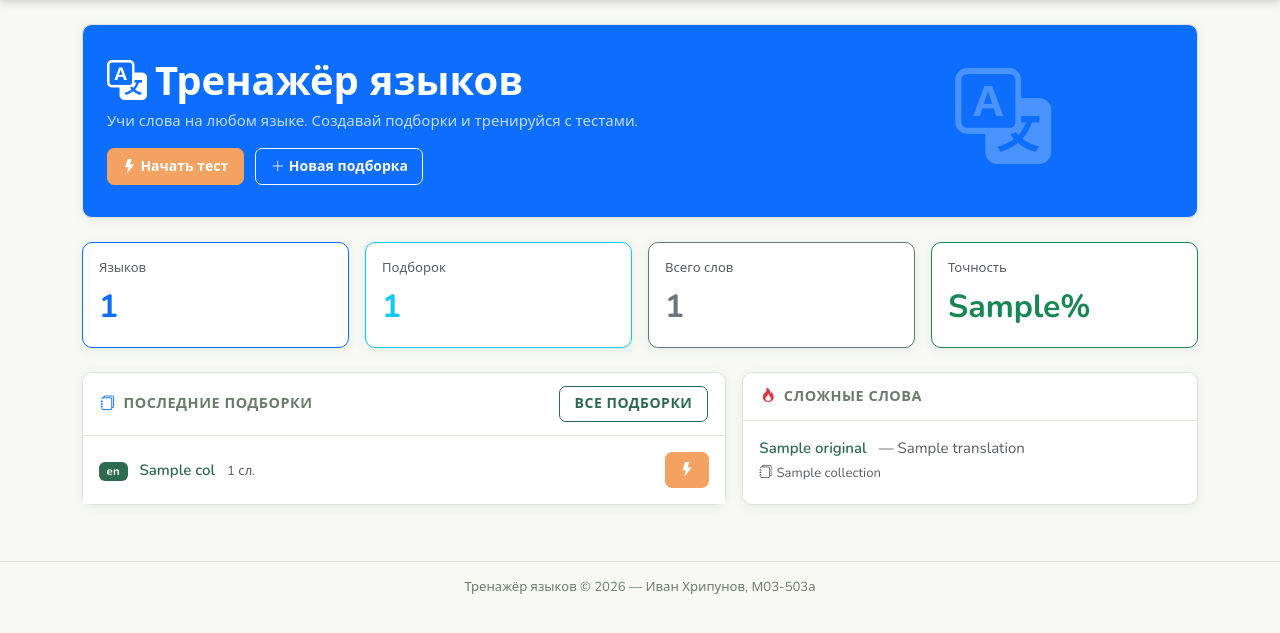
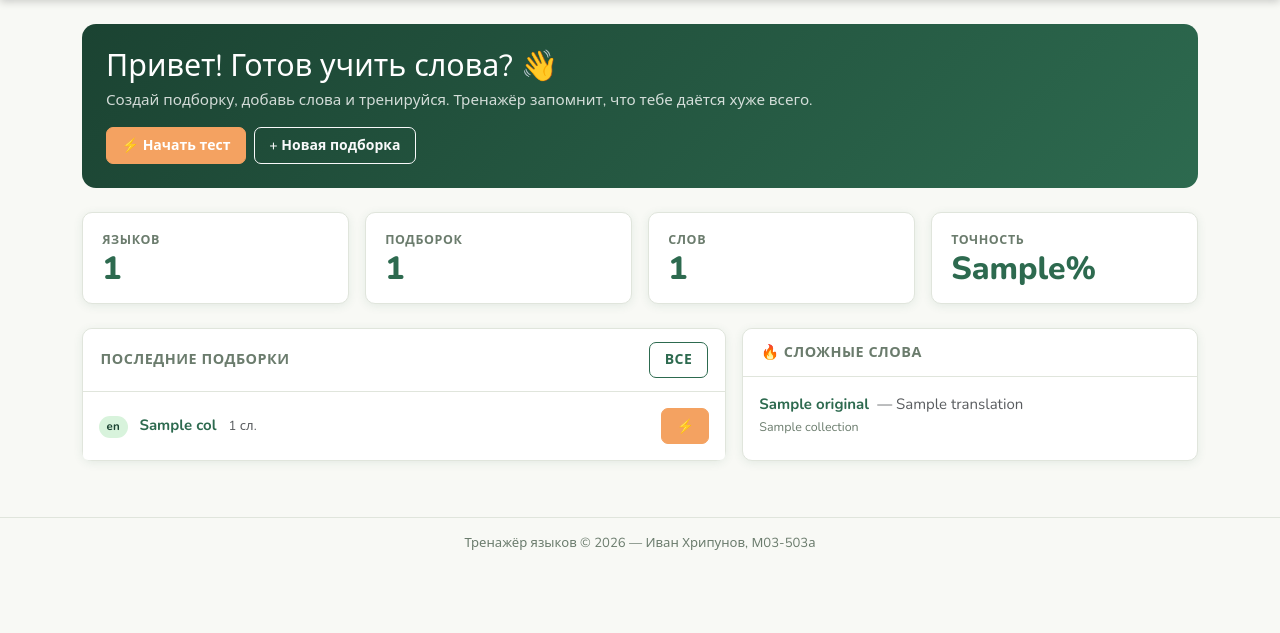
Before and after one commit to ivkhripunov/english_trainer, a Django app: template trainer/templates/trainer/index.html in a window 1280 px wide. Shown: the part 59-692 px from the top of the page. Run offline with Django 3.2, Linux system fonts and the light colour scheme; the template is opened without the code that fills it: most values are stand-ins (such as "Sample title", 1, 10 or a date in 2020).

Commit message:
refactor: redesign home page with hero block and stat cards

```diff
--- a/trainer/templates/trainer/index.html
+++ b/trainer/templates/trainer/index.html
@@ -2,53 +2,53 @@
 {% block title %}Тренажёр языков — Главная{% endblock %}
 
 {% block content %}
-<!-- Герой -->
-<div class="card bg-primary text-white p-4 mb-4">
+
+<div class="hero-card p-4 mb-4">
     <div class="row align-items-center">
-        <div class="col-md-8">
-            <h1 class="fw-bold mb-1">
-                <i class="bi bi-translate me-2"></i>Тренажёр языков
+        <div class="col-md-9">
+            <h1 class="fw-800 mb-1" style="font-size:1.9rem;">
+                Привет! Готов учить слова? 👋
             </h1>
-            <p class="mb-3 opacity-75">
-                Учи слова на любом языке. Создавай подборки и тренируйся с тестами.
+            <p class="mb-3" style="opacity:.8; font-size:.95rem;">
+                Создай подборку, добавь слова и тренируйся. Тренажёр запомнит, что тебе даётся хуже всего.
             </p>
-            <a href="{% url 'quiz_start' %}" class="btn btn-warning btn-lg fw-bold me-2">
-                <i class="bi bi-lightning-fill me-1"></i>Начать тест
+            <div class="d-flex gap-2 flex-wrap">
+                <a href="{% url 'quiz_start' %}" class="btn btn-warning">
+                    ⚡ Начать тест
                 </a>
-            <a href="{% url 'collection_create' %}" class="btn btn-outline-light btn-lg">
-                <i class="bi bi-plus-lg me-1"></i>Новая подборка
+                <a href="{% url 'collection_create' %}"
+                   class="btn btn-outline-light btn-sm" style="font-weight:600;">
+                    + Новая подборка
                 </a>
             </div>
-        <div class="col-md-4 text-center d-none d-md-block">
-            <i class="bi bi-translate" style="font-size: 6rem; opacity: .25;"></i>
         </div>
     </div>
 </div>
 
 <!-- Статистика -->
 <div class="row g-3 mb-4">
-    <div class="col-sm-3">
-        <div class="card stat-card border-primary h-100 p-3">
-            <div class="text-muted small mb-1">Языков</div>
-            <div class="fs-2 fw-bold text-primary">{{ total_languages }}</div>
+    <div class="col-6 col-md-3">
+        <div class="stat-block">
+            <div class="stat-label">Языков</div>
+            <div class="stat-value">{{ total_languages }}</div>
         </div>
     </div>
-    <div class="col-sm-3">
-        <div class="card stat-card border-info h-100 p-3">
-            <div class="text-muted small mb-1">Подборок</div>
-            <div class="fs-2 fw-bold text-info">{{ total_collections }}</div>
+    <div class="col-6 col-md-3">
+        <div class="stat-block">
+            <div class="stat-label">Подборок</div>
+            <div class="stat-value">{{ total_collections }}</div>
         </div>
     </div>
-    <div class="col-sm-3">
-        <div class="card stat-card border-secondary h-100 p-3">
-            <div class="text-muted small mb-1">Всего слов</div>
-            <div class="fs-2 fw-bold text-secondary">{{ total_words }}</div>
+    <div class="col-6 col-md-3">
+        <div class="stat-block">
+            <div class="stat-label">Слов</div>
+            <div class="stat-value">{{ total_words }}</div>
         </div>
     </div>
-    <div class="col-sm-3">
-        <div class="card stat-card border-success h-100 p-3">
-            <div class="text-muted small mb-1">Точность</div>
-            <div class="fs-2 fw-bold text-success">{{ overall_accuracy }}%</div>
+    <div class="col-6 col-md-3">
+        <div class="stat-block">
+            <div class="stat-label">Точность</div>
+            <div class="stat-value">{{ overall_accuracy }}%</div>
         </div>
     </div>
 </div>
@@ -57,82 +57,76 @@
     <!-- Последние подборки -->
     <div class="col-md-7">
         <div class="card h-100">
-            <div class="card-header bg-white d-flex justify-content-between align-items-center">
-                <span><i class="bi bi-journals me-2 text-primary"></i>Последние подборки</span>
-                <a href="{% url 'collection_list' %}" class="btn btn-sm btn-outline-primary">
-                    Все подборки
-                </a>
+            <div class="card-header d-flex justify-content-between align-items-center">
+                <span>Последние подборки</span>
+                <a href="{% url 'collection_list' %}"
+                   class="btn btn-outline-primary btn-sm">Все</a>
             </div>
-            <div class="card-body p-0">
             {% if recent_collections %}
             <ul class="list-group list-group-flush">
                 {% for col in recent_collections %}
-                    <li class="list-group-item d-flex justify-content-between align-items-center py-3">
+                <li class="list-group-item d-flex justify-content-between align-items-center py-3 px-3">
                     <div>
-                            <span class="badge bg-primary me-2">{{ col.language }}</span>
+                        <span class="lang-pill me-2">{{ col.language }}</span>
                         <a href="{% url 'collection_detail' col.pk %}"
-                               class="fw-semibold text-decoration-none">
+                           class="fw-700 text-decoration-none" style="font-weight:700;">
                             {{ col.name }}
                         </a>
-                            <span class="text-muted ms-2 small">
+                        <span class="text-muted ms-2" style="font-size:.82rem;">
                             {{ col.word_count }} сл.
                         </span>
                     </div>
                     <a href="{% url 'quiz_start' %}?collection={{ col.pk }}"
-                           class="btn btn-sm btn-warning">
-                            <i class="bi bi-lightning-fill"></i>
-                        </a>
+                       class="btn btn-warning btn-sm">⚡</a>
                 </li>
                 {% endfor %}
             </ul>
             {% else %}
-                <div class="text-center text-muted py-4">
-                    <i class="bi bi-journals fs-2 d-block mb-2"></i>
+            <div class="empty-state">
+                <i class="bi bi-journals"></i>
                 Подборок пока нет.
                 <a href="{% url 'collection_create' %}">Создать первую!</a>
             </div>
             {% endif %}
         </div>
     </div>
-    </div>
 
     <!-- Сложные слова -->
     <div class="col-md-5">
         <div class="card h-100">
-            <div class="card-header bg-white">
-                <i class="bi bi-fire me-2 text-danger"></i>Сложные слова
-            </div>
-            <div class="card-body p-0">
+            <div class="card-header">🔥 Сложные слова</div>
             {% if hardest_words %}
             <ul class="list-group list-group-flush">
                 {% for word in hardest_words %}
-                    <li class="list-group-item py-3">
-                        <div class="d-flex justify-content-between">
+                <li class="list-group-item px-3 py-3">
+                    <div class="d-flex justify-content-between align-items-start">
                         <div>
                             <a href="{% url 'word_detail' word.pk %}"
-                                   class="fw-semibold text-decoration-none">
+                               class="fw-700 text-decoration-none" style="font-weight:700;">
                                 {{ word.original }}
                             </a>
-                                <span class="text-muted ms-2">— {{ word.translation }}</span>
-                            </div>
-                            <span class="badge bg-{{ word.accuracy_color }}">{{ word.accuracy }}%</span>
-                        </div>
+                            <span class="text-muted ms-1">— {{ word.translation }}</span>
                             {% if word.collection %}
-                            <div class="text-muted small mt-1">
-                                <i class="bi bi-journals me-1"></i>{{ word.collection.name }}
+                            <div style="font-size:.78rem; color:var(--clr-muted); margin-top:2px;">
+                                {{ word.collection.name }}
                             </div>
                             {% endif %}
+                        </div>
+                        <span class="badge bg-{{ word.accuracy_color }} ms-2">
+                            {{ word.accuracy }}%
+                        </span>
+                    </div>
                 </li>
                 {% endfor %}
             </ul>
             {% else %}
-                <div class="text-center text-muted py-4">
-                    <i class="bi bi-check-circle fs-2 d-block mb-2 text-success"></i>
-                    Данных пока нет — пройди тест!
+            <div class="empty-state">
+                <i class="bi bi-check2-circle"></i>
+                Пройди тест, чтобы увидеть статистику.
             </div>
             {% endif %}
         </div>
     </div>
 </div>
-</div>
+
 {% endblock %}
```
Lines whose indentation alone changed are shown as unchanged.
